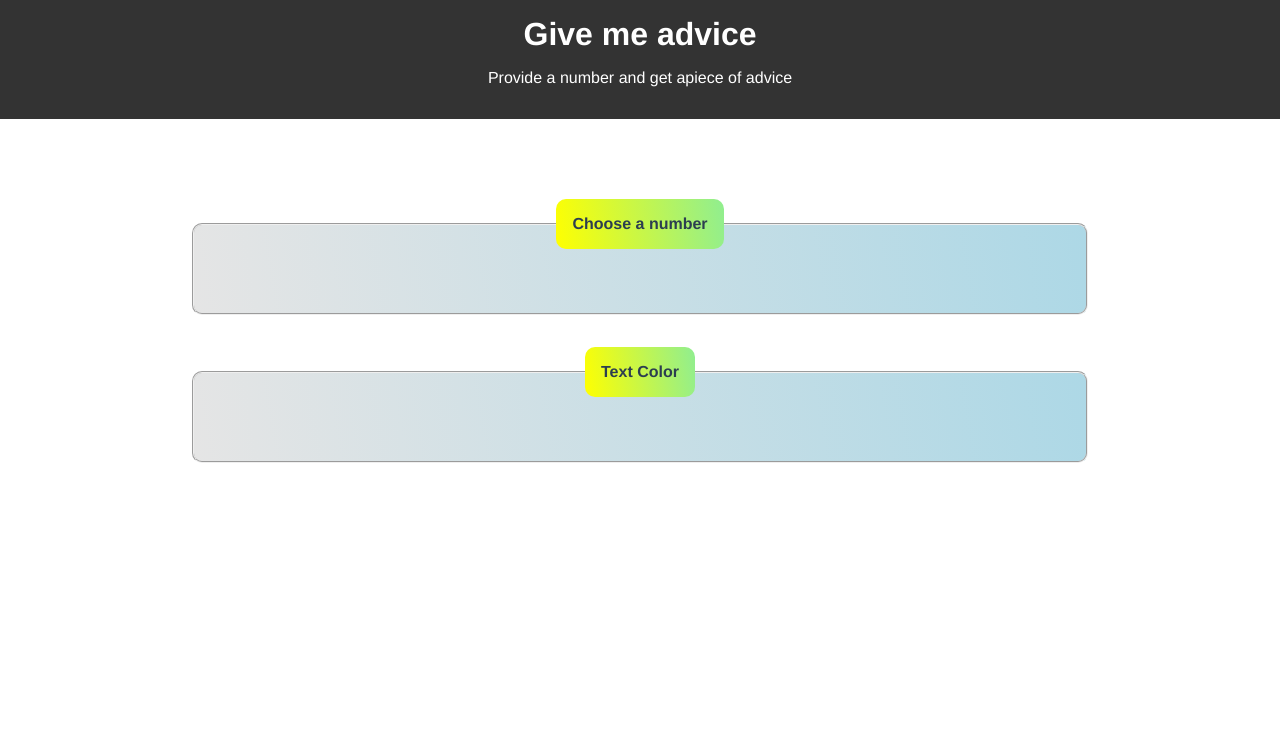
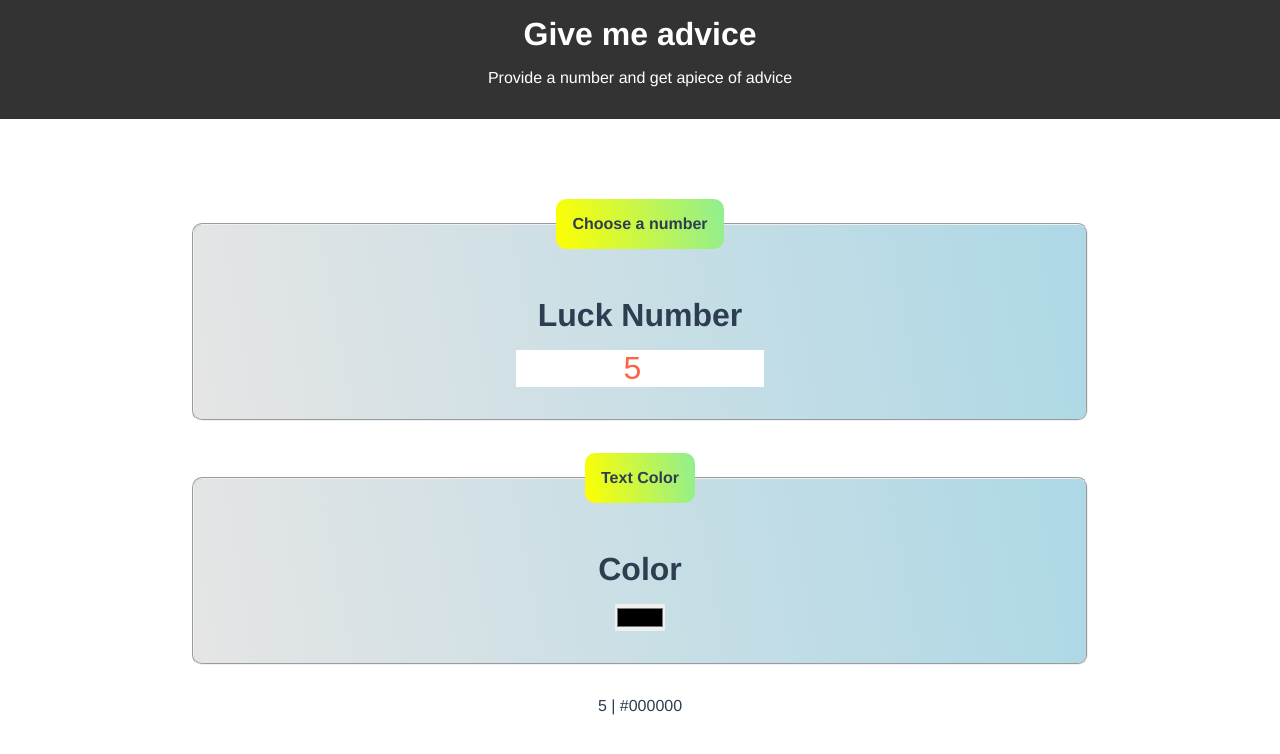
Before and after one commit to devmuhmed/journey-of-vuejs, a Vue app in the folder tasks/learn with naw/vue-cli/give-me-advice/: page / in a window 1280 px wide. Shown: the top 754 px of the page. Built offline with nearby package versions, Linux system fonts and the light colour scheme.

Commit message:
using v-model

```diff
--- a/tasks/learn with naw/vue-cli/give-me-advice/src/components/PageForm.vue
+++ b/tasks/learn with naw/vue-cli/give-me-advice/src/components/PageForm.vue
@@ -2,21 +2,31 @@
     <form action="" class="form">
         <fieldset class="form-fieldset">
             <legend class="form-legend">Choose a number</legend>
-            <!-- <label for="number" class="form-label">Luck Number</label>
-            <input class="form-input" type="number" id="number" name="number"> -->
+            <label for="number" class="form-label">Luck Number</label>
+            <input class="form-input" type="number" id="number" name="number" v-model="userNumber">
         </fieldset>
         <fieldset class="form-fieldset">
             <legend class="form-legend">Text Color</legend>
-            <!-- <label for="color" class="form-label">Color</label>
-            <input class="form-input" type="color" id="color" name="color"> -->
+            <label for="color" class="form-label">Color</label>
+            <!-- <input class="form-input" type="color" id="color" name="color" value="" @input> -->
+            <input class="form-input" type="color" id="color" name="color" v-model="userColor">
         </fieldset>
+        <div>
+            {{ userNumber }} | {{ userColor }}
+        </div>
     </form>
 </template>
 
 <script>
 export default {
     name: 'PageForm',
-};
+    data(){
+        return {
+            userNumber: 5,
+            userColor: '#000000',
+        }
+    }
+}
 </script>
 
 <style scoped>
```
